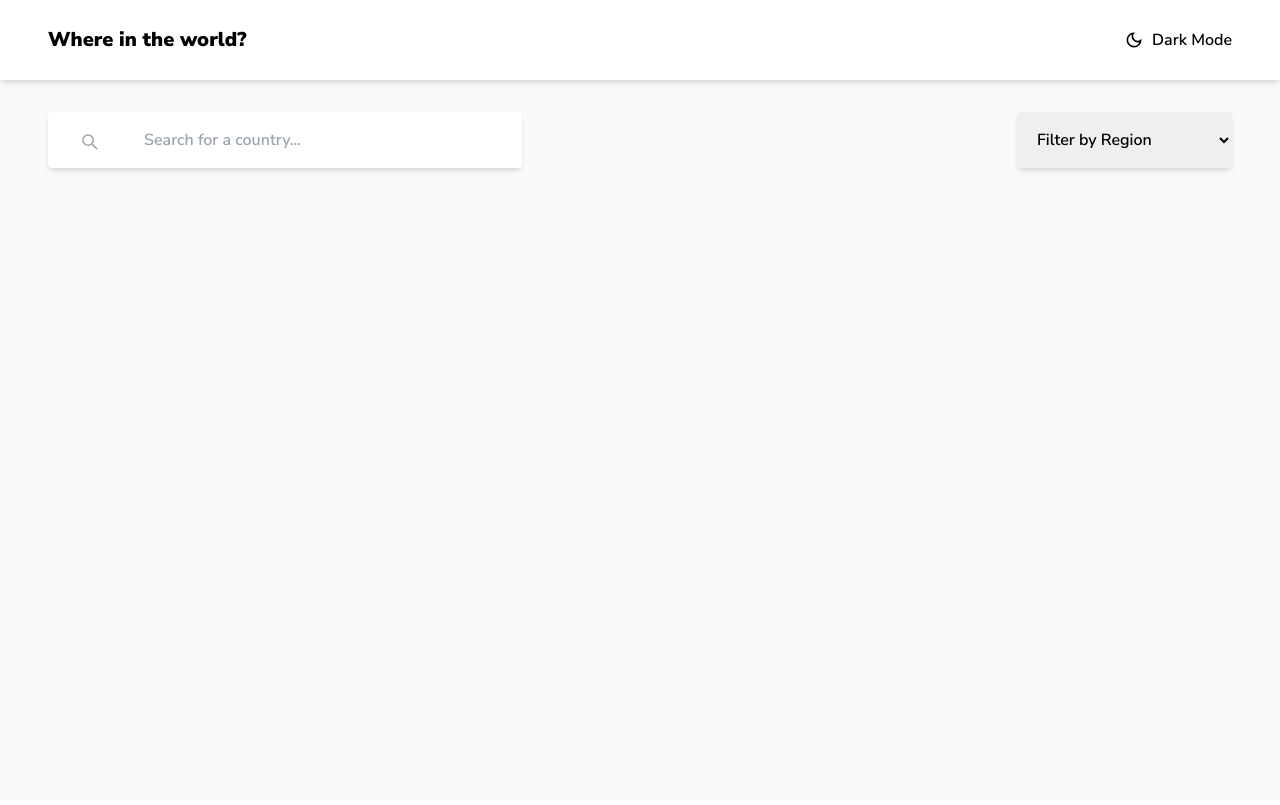
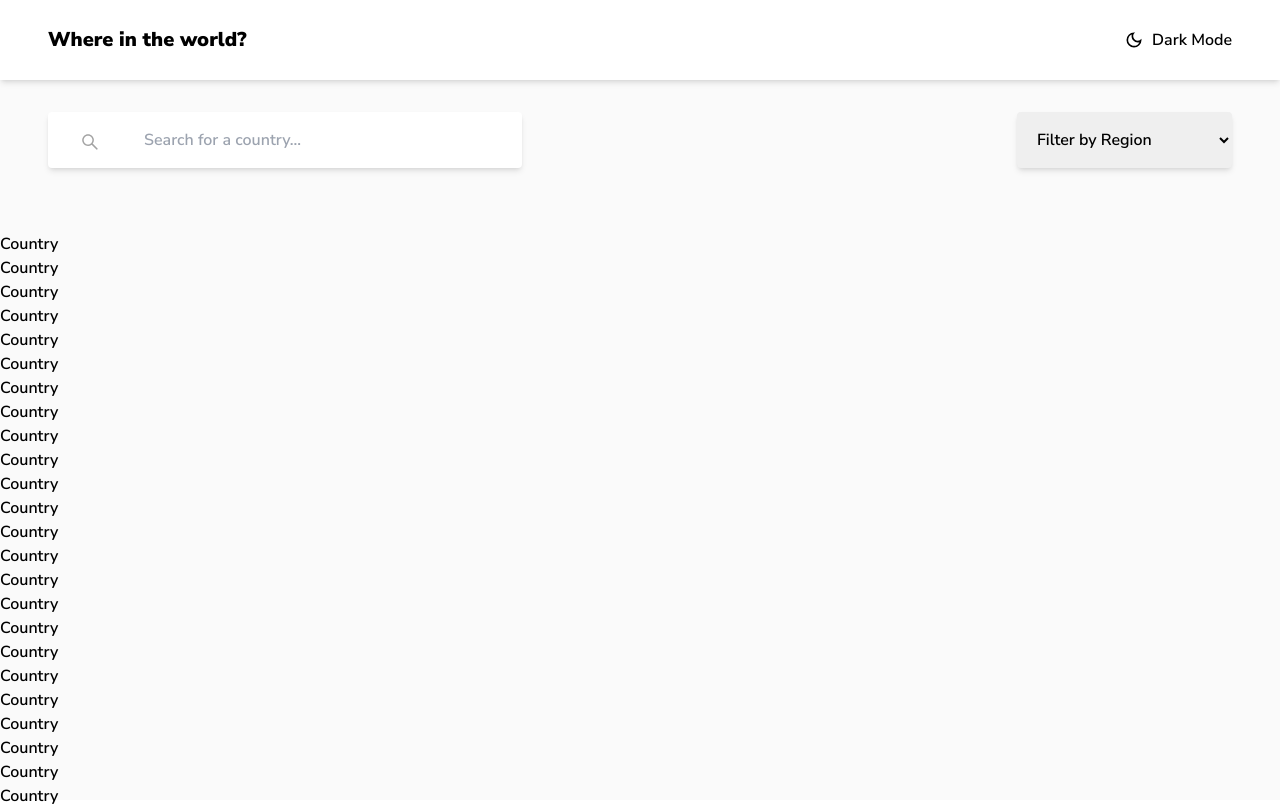
Before and after one commit to Joelzor/countries, a Next.js app: page / in a window 1280 px wide. Shown: the top 805 px of the page. Built offline with nearby package versions, Linux system fonts and the light colour scheme.

Commit message:
fetching countries and setting up CountryList component

```diff
--- /dev/null
+++ b/src/components/CountryItem.tsx
@@ -0,0 +1,12 @@
+import { IFormattedCountry } from "@/interfaces/formattedCountry";
+
+interface CountryItemProps {
+  country: IFormattedCountry;
+}
+
+const CountryItem = ({ country }: CountryItemProps) => {
+  console.log(country);
+  return <div>Country</div>;
+};
+
+export default CountryItem;
--- /dev/null
+++ b/src/components/CountryList.tsx
@@ -0,0 +1,18 @@
+import { IFormattedCountry } from "@/interfaces/formattedCountry";
+import CountryItem from "./CountryItem";
+
+interface CountryListProps {
+  countries: IFormattedCountry[];
+}
+
+const CountryList = ({ countries }: CountryListProps) => {
+  return (
+    <section>
+      {countries.map((country, index) => {
+        return <CountryItem key={index} country={country} />;
+      })}
+    </section>
+  );
+};
+
+export default CountryList;
--- /dev/null
+++ b/src/interfaces/formattedCountry.ts
@@ -0,0 +1,7 @@
+export interface IFormattedCountry {
+  name: string;
+  population: string;
+  region: string;
+  capital: string;
+  flag: string;
+}
--- a/src/pages/index.tsx
+++ b/src/pages/index.tsx
@@ -1,7 +1,14 @@
 import { AiOutlineSearch } from "react-icons/ai";
+import { IFormattedCountry } from "@/interfaces/formattedCountry";
+import CountryList from "@/components/CountryList";
 
-export default function Home() {
+interface HomeProps {
+  countries: IFormattedCountry[];
+}
+
+export default function Home({ countries }: HomeProps) {
   return (
+    <>
       <div className="px-5 md:px-12 py-8 md:flex justify-between relative">
         <input
           type="text"
@@ -22,5 +29,19 @@ export default function Home() {
           <option value="oceania">Oceania</option>
         </select>
       </div>
+      <CountryList countries={countries} />
+    </>
   );
 }
+
+export const getStaticProps = async () => {
+  const res = await fetch("http://localhost:3000/api/countries");
+
+  const countries = await res.json();
+
+  return {
+    props: {
+      countries,
+    },
+  };
+};
```
Lines whose indentation alone changed are shown as unchanged.
